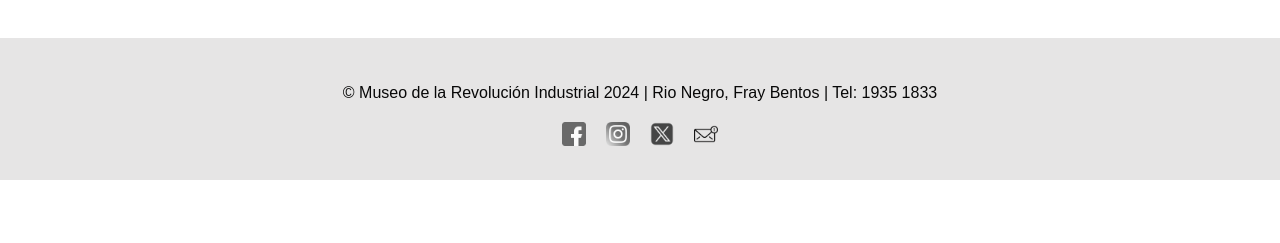
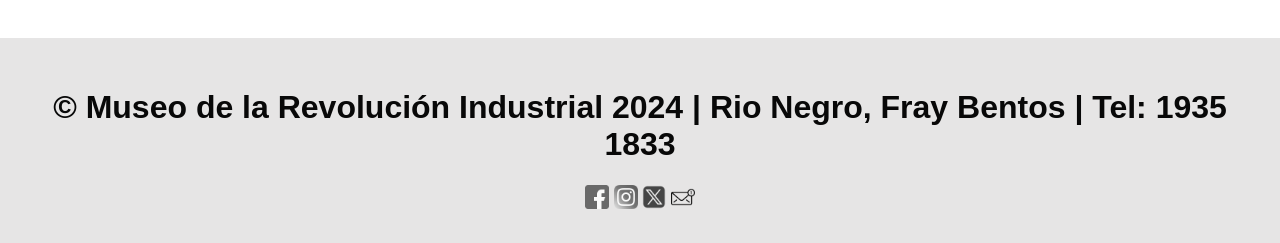
Before and after one commit to Fercho-flash/Fercho-flash.github.io, a plain HTML site: page index.html in a window 1280 px wide. Shown: the part 3791-4034 px from the top of the page. Before the commit the page ends 3971 px from the top, so only its background shows below. Drawn offline with Linux system fonts and the light colour scheme.

Commit message:
Update index.html

```diff
--- a/index.html
+++ b/index.html
@@ -116,8 +116,7 @@
   </main>
   <footer>
     <div class="footer-content">
-      <p>&copy; Museo de la Revolución Industrial 2024 | Rio Negro, Fray Bentos | Tel: 1935 1833 </p>
-      <div class="footer-icons">
+      <h1>&copy; Museo de la Revolución Industrial 2024 | Rio Negro, Fray Bentos | Tel: 1935 1833</h1>
         <a href="https://www.facebook.com/museoanglo" target="_blank">
           <img src="facebook.png" alt="Facebook" class="footer-icon">
         </a>
```
